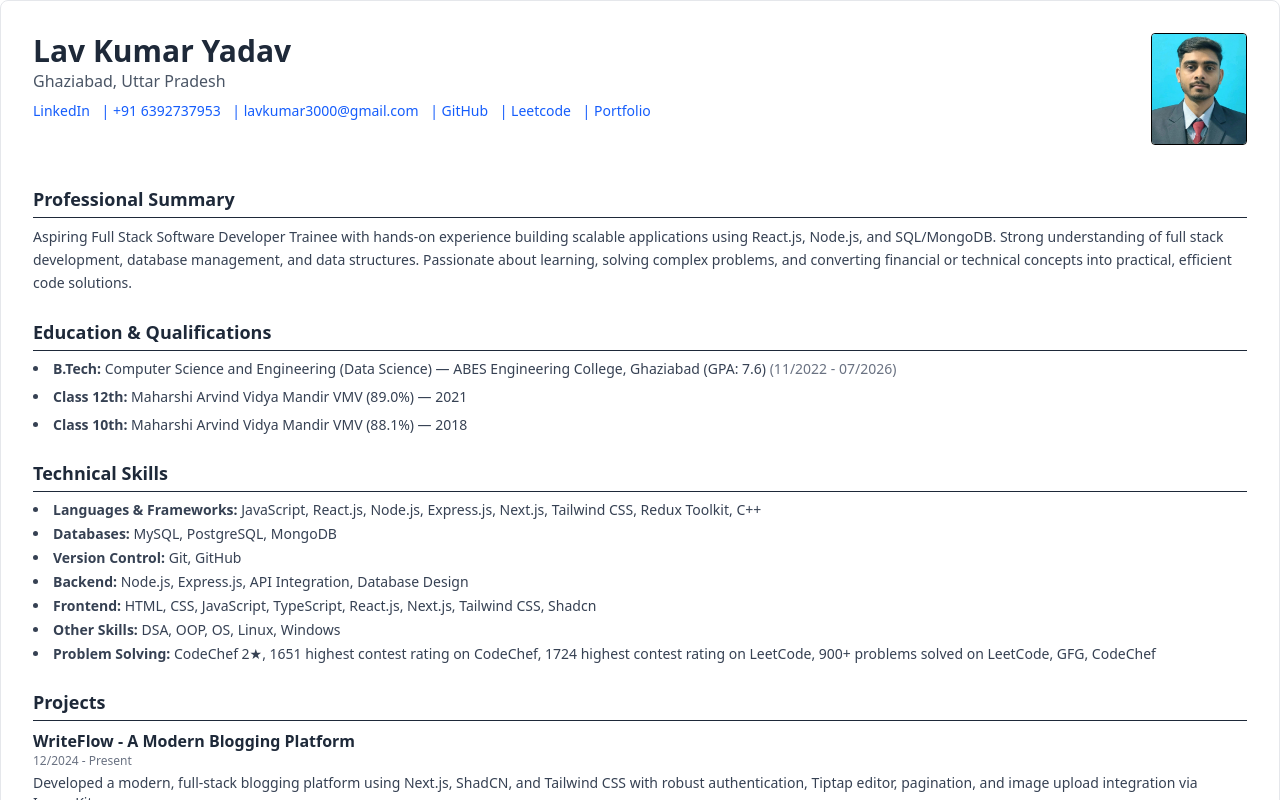
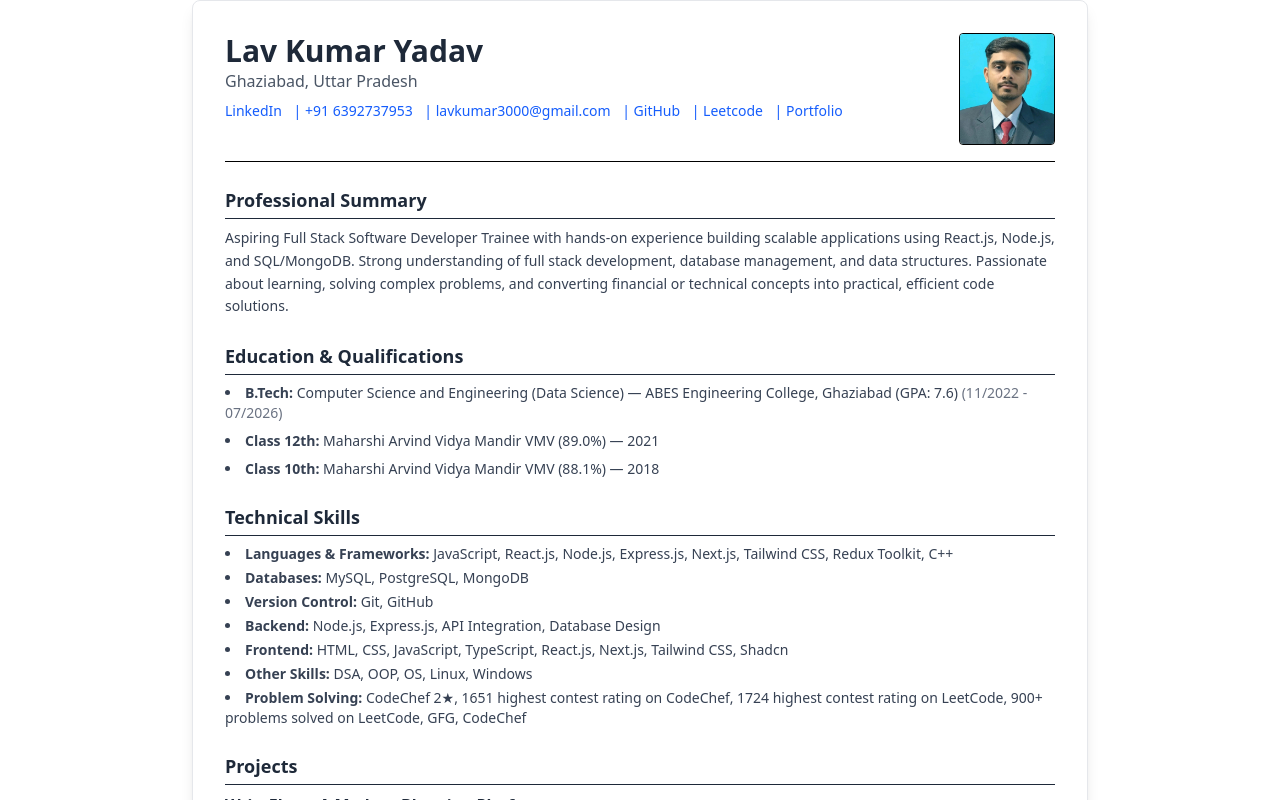
Before and after one commit to lav5588/resume, a React (Vite) app: page / in a window 1280 px wide. Shown: the top 800 px of the page. Built offline with nearby package versions, Linux system fonts and the light colour scheme.

Commit message:
minor change

```diff
--- a/src/components/Resume.tsx
+++ b/src/components/Resume.tsx
@@ -2,9 +2,9 @@
 
 export default function Resume() {
     return (
-        <div className="bg-white p-8 rounded-lg border border-gray-200">
+        <div className="max-w-4xl mx-auto bg-white shadow-lg p-8 rounded-lg border border-gray-200">
             {/* Header */}
-            <div className="flex justify-between items-start pb-4">
+            <div className="flex justify-between items-start border-b pb-4">
                 <div>
                     <h1 className="text-3xl font-bold text-gray-800">Lav Kumar Yadav</h1>
                     <p className="text-gray-600">Ghaziabad, Uttar Pradesh</p>
```
